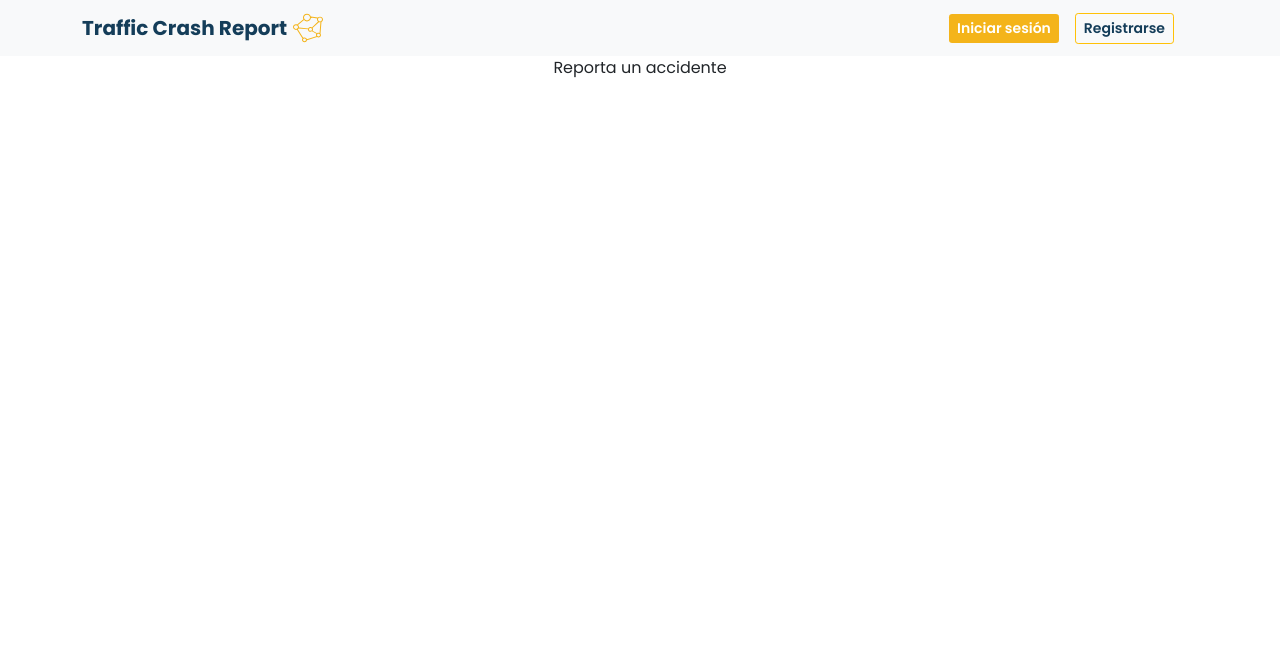
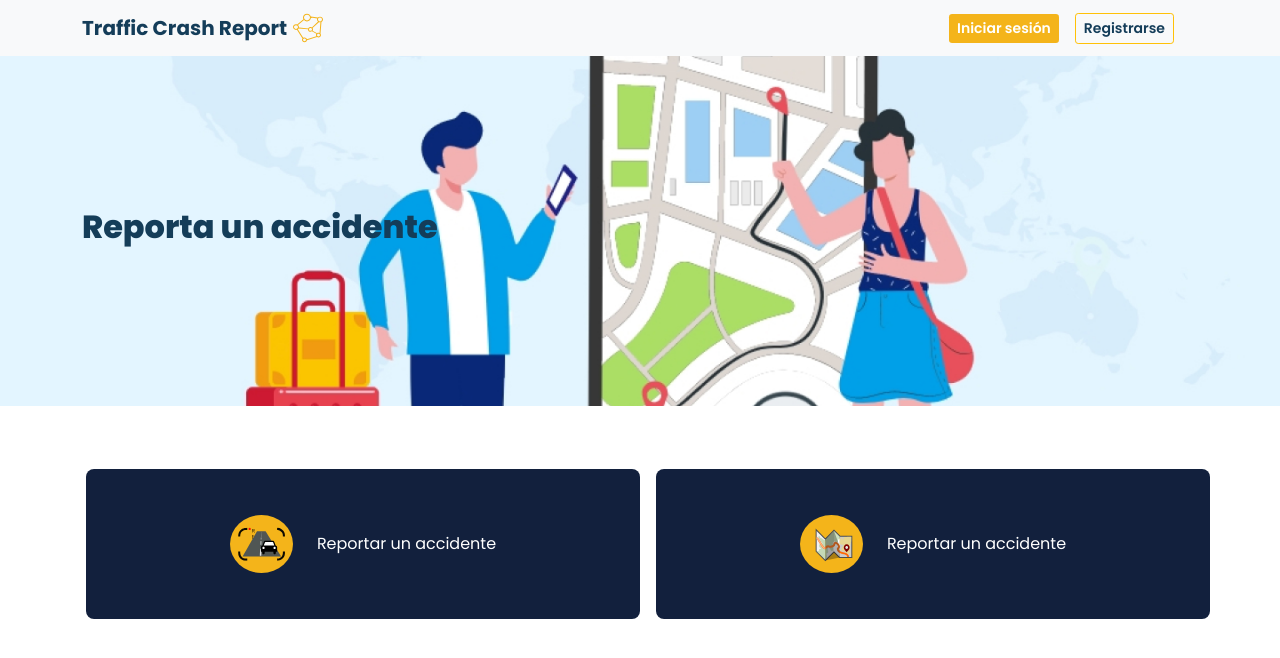
Before and after one commit to HDP115-UES/frontend, a React (Create React App) app: page / in a window 1280 px wide. Shown: the top 658 px of the page. Built offline with nearby package versions, Linux system fonts and the light colour scheme.

Commit message:
Home UI added

```diff
--- /dev/null
+++ b/src/Pages/Principal/homePage.css
@@ -0,0 +1,37 @@
+.seccionPrincipal {
+  position: relative;
+  height: 350px;
+}
+.seccionPrincipal::before {
+  position: absolute;
+  top: 0;
+  bottom: 0;
+  left: 0;
+  right: 0;
+  background-image: url("/src/Assets/Images/banner.jpg");
+  background-size: cover;
+  background-repeat: no-repeat;
+  background-position: center;
+  z-index: -1;
+  content: "";
+}
+
+.textContainer h1 {
+  text-align: left;
+  font-size: 2rem;
+  font-weight: 900;
+  color: var(--fontColor);
+}
+.containerReport {
+  height: 150px;
+  background-color: var(--bgContainer);
+  border-radius: 8px;
+}
+.containerReport:last-child {
+  margin-top: 15px;
+  margin-bottom: 30px;
+  margin-left: 4px;
+}
+span{
+    color: white;
+}
--- a/src/Pages/Principal/homePage.jsx
+++ b/src/Pages/Principal/homePage.jsx
@@ -1,7 +1,34 @@
-import React from 'react'
-
+import React from "react";
+import { Container, Row, Col } from "react-bootstrap";
+import "./homePage.css";
+import reportAccident from "../../Assets/Images/reportAccident.svg";
+import getAccident from "../../Assets/Images/get-reports.svg";
 export const HomePage = () => {
   return (
-    <div>Reporta un accidente</div>
-  )
-}
+    <Container className="seccionPrincipal" fluid>
+      <Container className="textContainer d-flex align-items-center w-100 h-100">
+        <h1>Reporta un accidente</h1>
+      </Container>
+      <Container className="mt-5">
+        <Row>
+          <Col xs={12} sm={6}>
+            <Row className="containerReport ">
+              <Col className="d-flex align-items-center justify-content-center">
+                <img src={reportAccident}></img>{" "}
+                <span className="ms-4">Reportar un accidente</span>
+              </Col>
+            </Row>
+          </Col>
+          <Col xs={12} sm={6}>
+            <Row className="containerReport">
+              <Col className="d-flex align-items-center justify-content-center">
+                <img src={getAccident}></img>{" "}
+                <span className="ms-4">Reportar un accidente</span>
+              </Col>
+            </Row>
+          </Col>
+        </Row>
+      </Container>
+    </Container>
+  );
+};
```
Also changed, not shown: src/Assets/Images/reportAccident.svg (renamed from src/Assets/Images/report-accident.svg).
